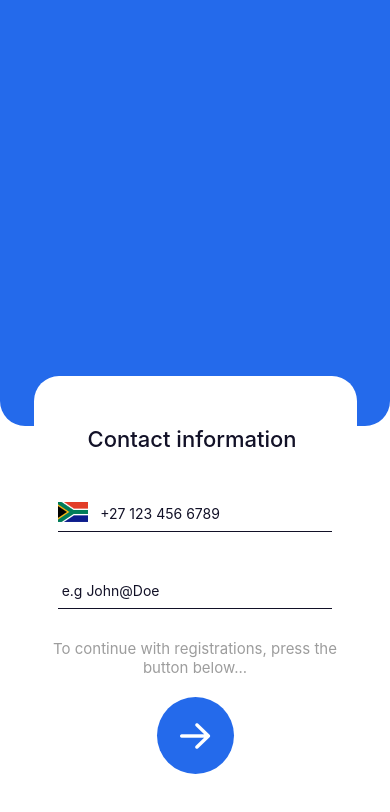
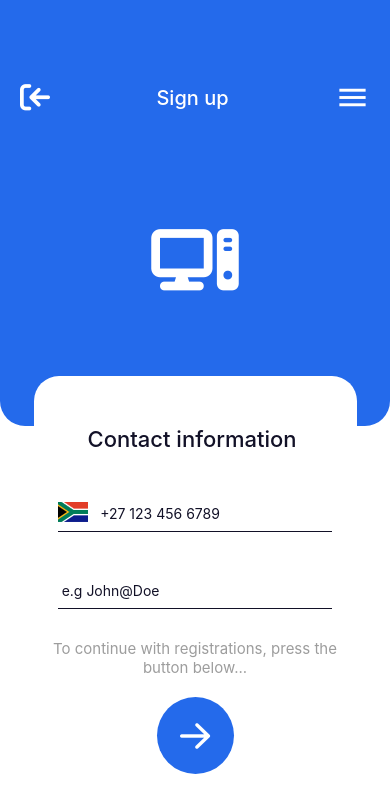
Before and after one commit to SizoDevelops/Intuactive, a React Native app: screen /Login in a window 390 px wide. Shown: the top 812 px of the page. Built offline with nearby package versions, Linux system fonts and the light colour scheme.

Commit message:
Contact info done

```diff
--- a/components/Login.js
+++ b/components/Login.js
@@ -2,7 +2,10 @@ import {View, Text, StyleSheet, TextInput, Pressable} from "react-native"
 import Background from "./Background"
 import { Colors } from "../shared/Colors"
 import { Image } from "react-native"
-import AntDesign from '@expo/vector-icons/AntDesign';
+import AntDesign from '@expo/vector-icons/AntDesign'
+import FontAwesome6 from '@expo/vector-icons/FontAwesome6'
+import MaterialIcons from '@expo/vector-icons/MaterialIcons'
+
 
 
 export default function Login(){
@@ -10,8 +13,18 @@ export default function Login(){
     return(
         <Background color={Colors.BGALT}>
             <View style={styles.container}>
-                {/* Icon */}
+                <View style={styles.Cont}>
+                <Pressable style = {styles.Back}>
+                    <FontAwesome6 style = {styles.BackIcon} name="arrow-right-to-bracket" size={30} color={Colors.TXT} />
+                </Pressable>
+                <Text style = {styles.SendCode}>Sign up</Text>
+                <Pressable style={styles.menu}>
+                    <MaterialIcons name="menu" size={35} color={Colors.TXT} />
+                </Pressable>
+                </View>
+
             </View>
+
 
             <View style={styles.details}>
                 <Text style = {styles.text}>Contact information </Text>
@@ -32,7 +45,9 @@ export default function Login(){
                     <AntDesign name="arrowright" size={40} color={Colors.TXT} />
                     </Pressable>
                 </View>
-
+                <View style = {styles.IconCont}>
+                    <FontAwesome6 name="computer" size={70} color={Colors.TXT} />
+                </View>
             </View>
 
         </Background>
@@ -44,7 +59,8 @@ const styles = StyleSheet.create({
         backgroundColor: Colors.BG,
         height: 426,
         borderBottomEndRadius: 25,
-        borderBottomLeftRadius: 25
+        borderBottomLeftRadius: 25,
+
     },
     text: {
         color: Colors.TXT
@@ -108,5 +124,41 @@ const styles = StyleSheet.create({
        borderRadius: 100,
        justifyContent: 'center',
        alignItems: 'center'
+    },
+    IconCont:{
+        height: 130,
+        width: 140,
+        top : -580,
+        backgroundColor: Colors.BG,
+        marginHorizontal: 'auto',
+        justifyContent: 'center',
+        alignItems: 'center'
+
+    },
+
+    Back:{
+        backgroundColor: Colors.BG,
+        height: 34,
+        justifyContent: 'center',
+        alignItems: 'center',
+
+
+
+
+    },
+    BackIcon:{
+        transform: [{rotate:'180deg'}]
+    },
+    Cont:{
+        flexDirection: 'row',
+        alignItems: 'center',
+        justifyContent: 'space-between',
+        marginTop: 80,
+        paddingHorizontal: 20
+    },
+    SendCode:{
+        color: Colors.TXT,
+        fontSize: 20,
+        fontWeight: '500'
     }
 })
```
